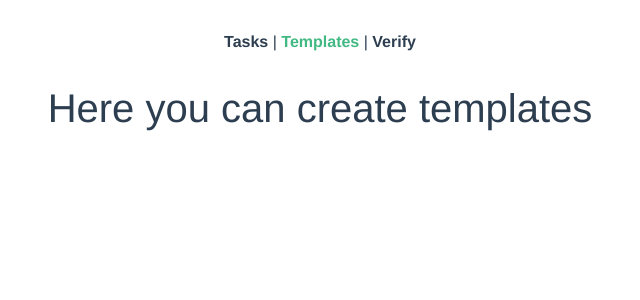
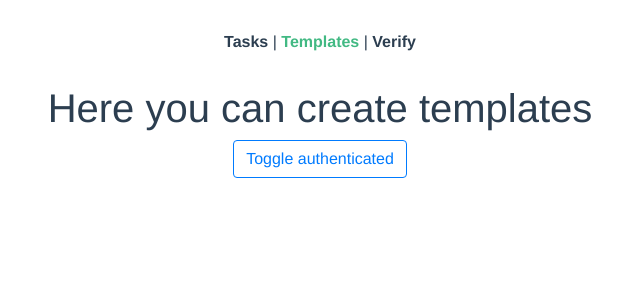
Before and after one commit to bierteam/housekeeping-pwa, a Vue app in the folder frontend/: page /templates in a window 1280 px wide. Shown: the top 300 px of the page, without its empty margins (320-960 px from the left). Built offline with nearby package versions, Linux system fonts and the light colour scheme.

Commit message:
add debug login button

```diff
--- a/frontend/src/store/index.js
+++ b/frontend/src/store/index.js
@@ -8,6 +8,9 @@ export default new Vuex.Store({
     authenticated: true // toggle in vue devtools
   },
   mutations: {
+    toggle (state) {
+      state.authenticated = !state.authenticated
+    }
   },
   actions: {
   },
--- a/frontend/src/views/Templates.vue
+++ b/frontend/src/views/Templates.vue
@@ -1,5 +1,20 @@
 <template>
   <div class="templates">
     <h1>Here you can create templates</h1>
+    <b-button v-on:click="toggle" variant="outline-primary">Toggle authenticated</b-button>
   </div>
 </template>
+
+<script>
+export default {
+  methods: {
+    toggle () {
+      this.$store.commit('toggle')
+    }
+  }
+}
+</script>
+
+<style>
+
+</style>
```
